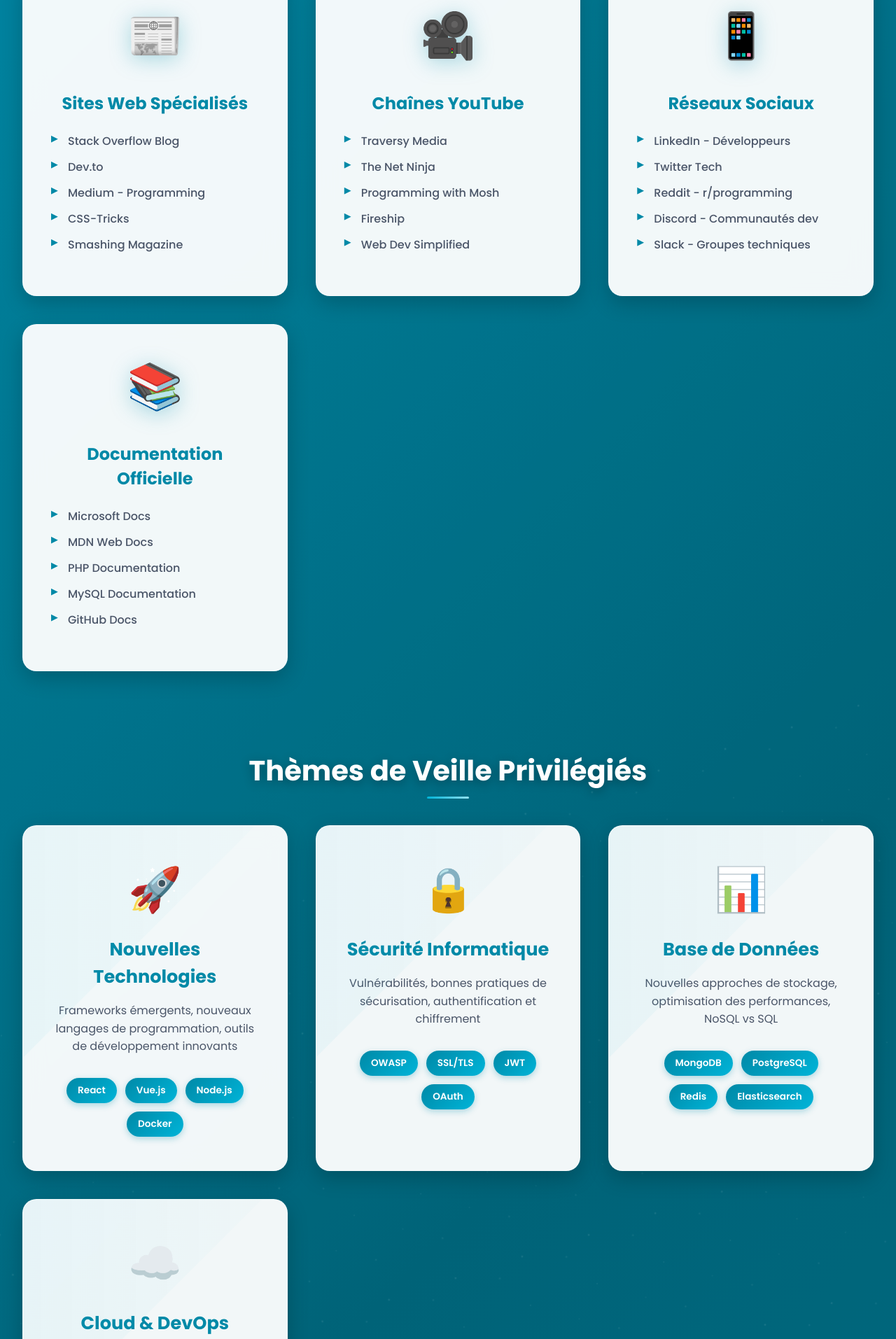
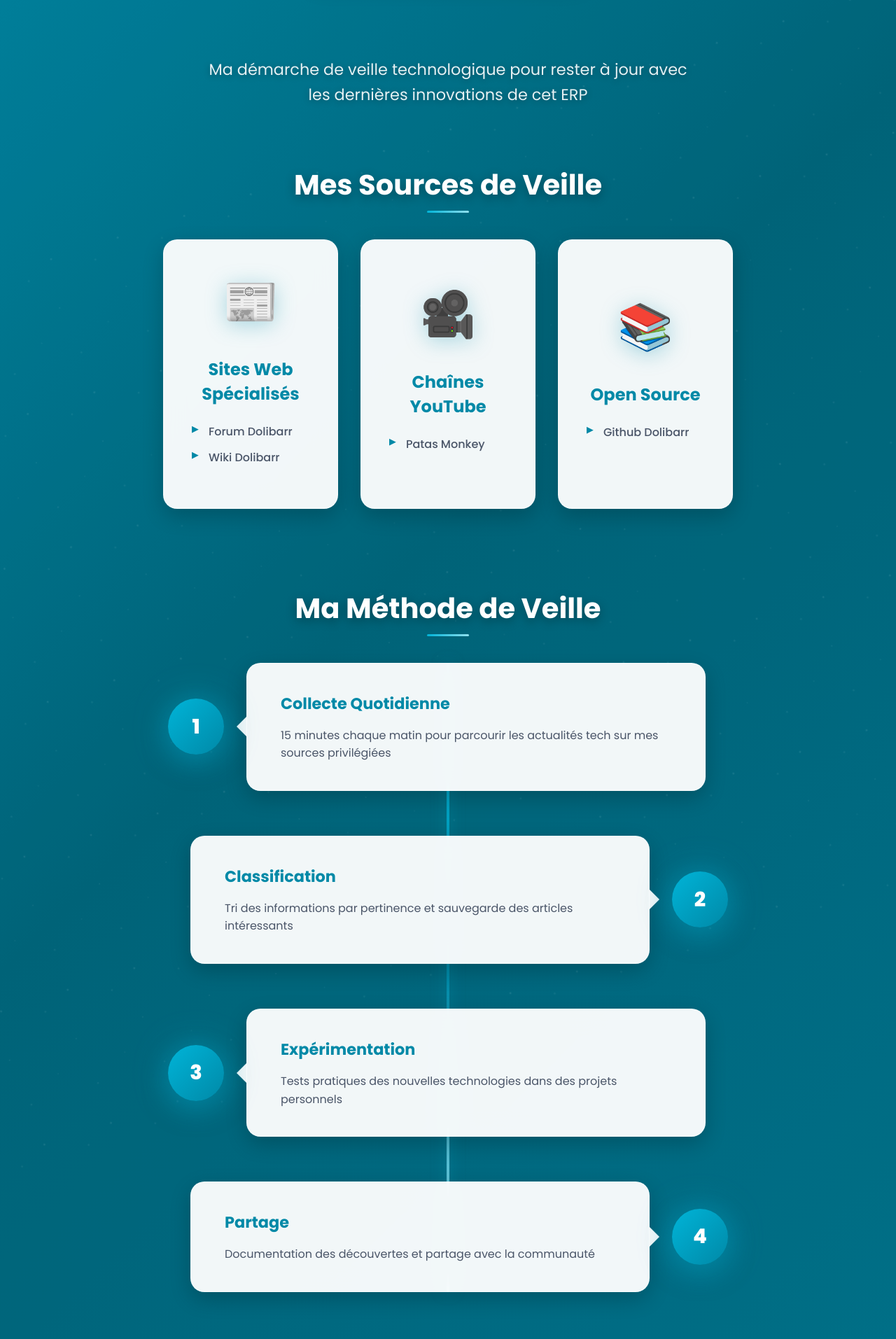
Before and after one commit to ridou77/portfolio, a plain HTML site: page index.html in a window 1280 px wide. Shown: the part 8375-10288 px from the top of the page at 70% size. Drawn offline with Linux system fonts and the light colour scheme.

Commit message:
Amelio veille

```diff
--- a/index.html
+++ b/index.html
@@ -549,15 +549,24 @@
 
         </section>
 
-
-
         <!-- NOUVELLE SECTION : VEILLE TECHNOLOGIQUE -->
         <section class="veille-box" id="veille">
             <h2>Veille Technologique</h2>
 
+            <div class="veille-themes">
+                    <div class="themes-grid">
+                        <div class="theme-card">
+                            <div class="theme-icon"></div>
+                            <img class="img-dolibarr" src="img/dolibarr.png" alt="">
+                            <h4>Dolibarr</h4>
+                        </div>
+                    </div>
+                </div>
+
             <div class="veille-container">
                 <div class="veille-intro">
-                    <p>Ma démarche de veille technologique pour rester à jour avec les dernières innovations du secteur</p>
+                    <p>Ma démarche de veille technologique pour rester à jour
+                         avec les dernières innovations de cet ERP</p>
                 </div>
 
                 <!-- Sources de veille -->
@@ -568,11 +577,8 @@
                             <div class="source-icon">📰</div>
                             <h4>Sites Web Spécialisés</h4>
                             <ul>
-                                <li>Stack Overflow Blog</li>
-                                <li>Dev.to</li>
-                                <li>Medium - Programming</li>
-                                <li>CSS-Tricks</li>
-                                <li>Smashing Magazine</li>
+                                <li>Forum Dolibarr</li>
+                                <li>Wiki Dolibarr</li>
                             </ul>
                         </div>
 
@@ -580,93 +586,22 @@
                             <div class="source-icon">🎥</div>
                             <h4>Chaînes YouTube</h4>
                             <ul>
-                                <li>Traversy Media</li>
-                                <li>The Net Ninja</li>
-                                <li>Programming with Mosh</li>
-                                <li>Fireship</li>
-                                <li>Web Dev Simplified</li>
-                            </ul>
-                        </div>
-
-                        <div class="source-card">
-                            <div class="source-icon">📱</div>
-                            <h4>Réseaux Sociaux</h4>
-                            <ul>
-                                <li>LinkedIn - Développeurs</li>
-                                <li>Twitter Tech</li>
-                                <li>Reddit - r/programming</li>
-                                <li>Discord - Communautés dev</li>
-                                <li>Slack - Groupes techniques</li>
+                                <li>Patas Monkey</li>
                             </ul>
                         </div>
 
                         <div class="source-card">
                             <div class="source-icon">📚</div>
-                            <h4>Documentation Officielle</h4>
+                            <h4>Open Source</h4>
                             <ul>
-                                <li>Microsoft Docs</li>
-                                <li>MDN Web Docs</li>
-                                <li>PHP Documentation</li>
-                                <li>MySQL Documentation</li>
-                                <li>GitHub Docs</li>
+                                <li>Github Dolibarr</li>
                             </ul>
                         </div>
                     </div>
                 </div>
 
                 <!-- Thèmes de veille -->
-                <div class="veille-themes">
-                    <h3>Thèmes de Veille Privilégiés</h3>
-                    <div class="themes-grid">
-                        <div class="theme-card">
-                            <div class="theme-icon">🚀</div>
-                            <h4>Nouvelles Technologies</h4>
-                            <p>Frameworks émergents, nouveaux langages de programmation, outils de développement innovants</p>
-                            <div class="theme-tags">
-                                <span class="tag">React</span>
-                                <span class="tag">Vue.js</span>
-                                <span class="tag">Node.js</span>
-                                <span class="tag">Docker</span>
-                            </div>
-                        </div>
 
-                        <div class="theme-card">
-                            <div class="theme-icon">🔒</div>
-                            <h4>Sécurité Informatique</h4>
-                            <p>Vulnérabilités, bonnes pratiques de sécurisation, authentification et chiffrement</p>
-                            <div class="theme-tags">
-                                <span class="tag">OWASP</span>
-                                <span class="tag">SSL/TLS</span>
-                                <span class="tag">JWT</span>
-                                <span class="tag">OAuth</span>
-                            </div>
-                        </div>
-
-                        <div class="theme-card">
-                            <div class="theme-icon">📊</div>
-                            <h4>Base de Données</h4>
-                            <p>Nouvelles approches de stockage, optimisation des performances, NoSQL vs SQL</p>
-                            <div class="theme-tags">
-                                <span class="tag">MongoDB</span>
-                                <span class="tag">PostgreSQL</span>
-                                <span class="tag">Redis</span>
-                                <span class="tag">Elasticsearch</span>
-                            </div>
-                        </div>
-
-                        <div class="theme-card">
-                            <div class="theme-icon">☁️</div>
-                            <h4>Cloud & DevOps</h4>
-                            <p>Services cloud, conteneurisation, intégration continue, déploiement automatisé</p>
-                            <div class="theme-tags">
-                                <span class="tag">AWS</span>
-                                <span class="tag">Azure</span>
-                                <span class="tag">CI/CD</span>
-                                <span class="tag">Kubernetes</span>
-                            </div>
-                        </div>
-                    </div>
-                </div>
 
                 <!-- Méthodes de veille -->
                 <div class="veille-methodes">
@@ -702,33 +637,6 @@
                                 <h4>Partage</h4>
                                 <p>Documentation des découvertes et partage avec la communauté</p>
                             </div>
-                        </div>
-                    </div>
-                </div>
-
-                <!-- Outils de veille -->
-                <div class="veille-outils">
-                    <h3>Outils Utilisés</h3>
-                    <div class="outils-list">
-                        <div class="outil-item">
-                            <span class="outil-icon">🔖</span>
-                            <span class="outil-name">Pocket</span>
-                            <span class="outil-desc">Sauvegarde d'articles</span>
-                        </div>
-                        <div class="outil-item">
-                            <span class="outil-icon">📧</span>
-                            <span class="outil-name">Newsletter</span>
-                            <span class="outil-desc">Abonnements spécialisés</span>
-                        </div>
-                        <div class="outil-item">
-                            <span class="outil-icon">📝</span>
-                            <span class="outil-name">Notion</span>
-                            <span class="outil-desc">Organisation des notes</span>
-                        </div>
-                        <div class="outil-item">
-                            <span class="outil-icon">🔔</span>
-                            <span class="outil-name">Alertes Google</span>
-                            <span class="outil-desc">Mots-clés surveillés</span>
                         </div>
                     </div>
                 </div>
--- a/styles.css
+++ b/styles.css
@@ -3280,22 +3280,30 @@ transform: translateX(-100%)!important;
 }
 
 .sources-grid {
-    display: grid;
-    grid-template-columns: repeat(auto-fit, minmax(300px, 1fr));
-    gap: 2.5rem;
+    display: flex; /* Plus simple que grid */
+    flex-wrap: wrap; /* Permet le retour à la ligne */
+    justify-content: center; /* Centre les éléments */
+    gap: 2rem;
+    max-width: 1000px;
+    margin: 0 auto;
 }
 
 .source-card {
+    display: flex;
+    justify-content: center;
+    flex-direction: column;
     background: rgba(255, 255, 255, 0.95);
     backdrop-filter: blur(15px);
     border-radius: 20px;
-    padding: 2.5rem 2rem;
+    padding: 2rem 1.5rem;
     text-align: center;
     transition: all 0.4s cubic-bezier(0.175, 0.885, 0.32, 1.275);
     box-shadow: 0 10px 30px rgba(0, 0, 0, 0.2);
     border: 1px solid rgba(255, 255, 255, 0.3);
     position: relative;
     overflow: hidden;
+    width: 250px; /* Taille fixe pour uniformité */
+    /* Retirer max-width et width: 100% */
 }
 
 .source-card::before {
@@ -3365,7 +3373,7 @@ transform: translateX(-100%)!important;
 }
 
 .source-card:hover li::before {
-    transform: scale(1.2);
+    transform: scale(1.4);
 }
 
 .source-card:hover li {
@@ -3381,9 +3389,15 @@ transform: translateX(-100%)!important;
     display: grid;
     grid-template-columns: repeat(auto-fit, minmax(350px, 1fr));
     gap: 2.5rem;
+    justify-content: center;
+    place-items: center; /* Centre chaque élément dans sa cellule */
+    max-width: 1200px;
+    margin: 0 auto;
 }
 
 .theme-card {
+    display: flex;
+    flex-direction: column;
     background: rgba(255, 255, 255, 0.95);
     backdrop-filter: blur(15px);
     border-radius: 20px;
@@ -3393,6 +3407,7 @@ transform: translateX(-100%)!important;
     border: 1px solid rgba(255, 255, 255, 0.3);
     position: relative;
     overflow: hidden;
+    width: 25rem;
 }
 
 .theme-card::before {
@@ -3405,6 +3420,14 @@ transform: translateX(-100%)!important;
     background: linear-gradient(45deg, transparent, rgba(0, 180, 216, 0.05), transparent);
     animation: shimmerTheme 4s infinite;
     pointer-events: none;
+}
+
+.img-dolibarr{
+    width: 15rem;
+    height: auto;
+    justify-content: center;
+    align-items: center;
+    margin: 0 auto 1.5rem auto;
 }
 
 @keyframes shimmerTheme {
```
